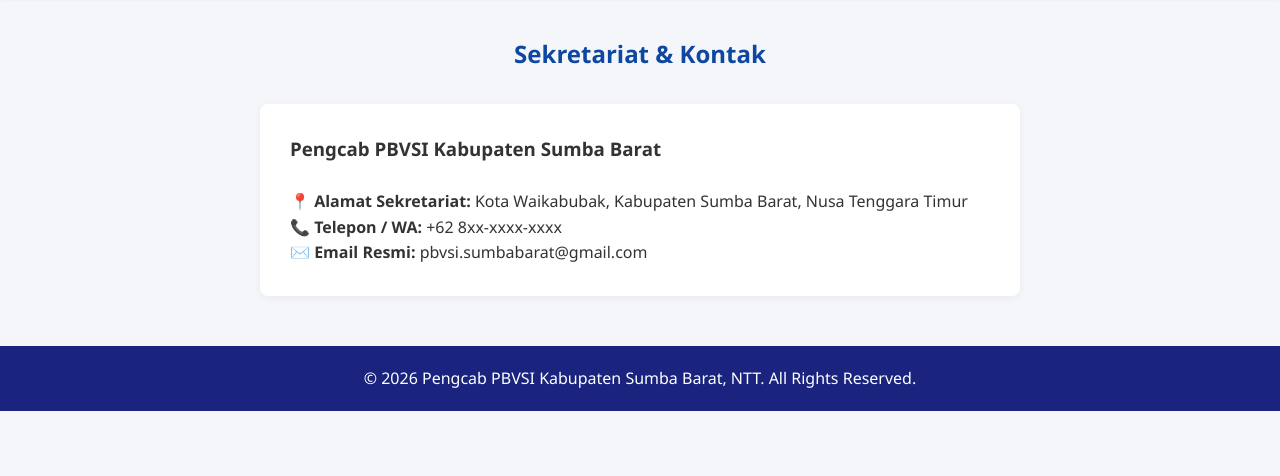
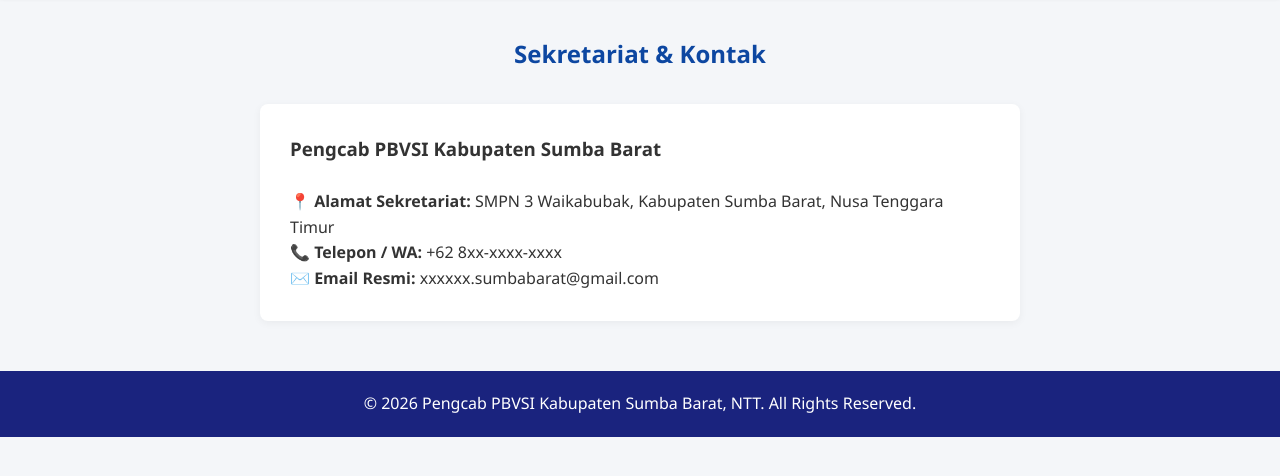
Before and after one commit to fredik-malo/pbvsi_sb, a plain HTML site: page kontak.html in a window 1280 px wide. Shown: the part 88-564 px from the top of the page. Drawn offline with Linux system fonts and the light colour scheme.

Commit message:
Update kontak.html

```diff
--- a/kontak.html
+++ b/kontak.html
@@ -45,9 +45,9 @@
         <div class="box">
             <h3>Pengcab PBVSI Kabupaten Sumba Barat</h3>
             <br>
-            <p>📍 <strong>Alamat Sekretariat:</strong> Kota Waikabubak, Kabupaten Sumba Barat, Nusa Tenggara Timur</p>
+            <p>📍 <strong>Alamat Sekretariat:</strong> SMPN 3 Waikabubak, Kabupaten Sumba Barat, Nusa Tenggara Timur</p>
             <p>📞 <strong>Telepon / WA:</strong> +62 8xx-xxxx-xxxx</p>
-            <p>✉️ <strong>Email Resmi:</strong> pbvsi.sumbabarat@gmail.com</p>
+            <p>✉️ <strong>Email Resmi:</strong> xxxxxx.sumbabarat@gmail.com</p>
         </div>
     </main>
 
```
